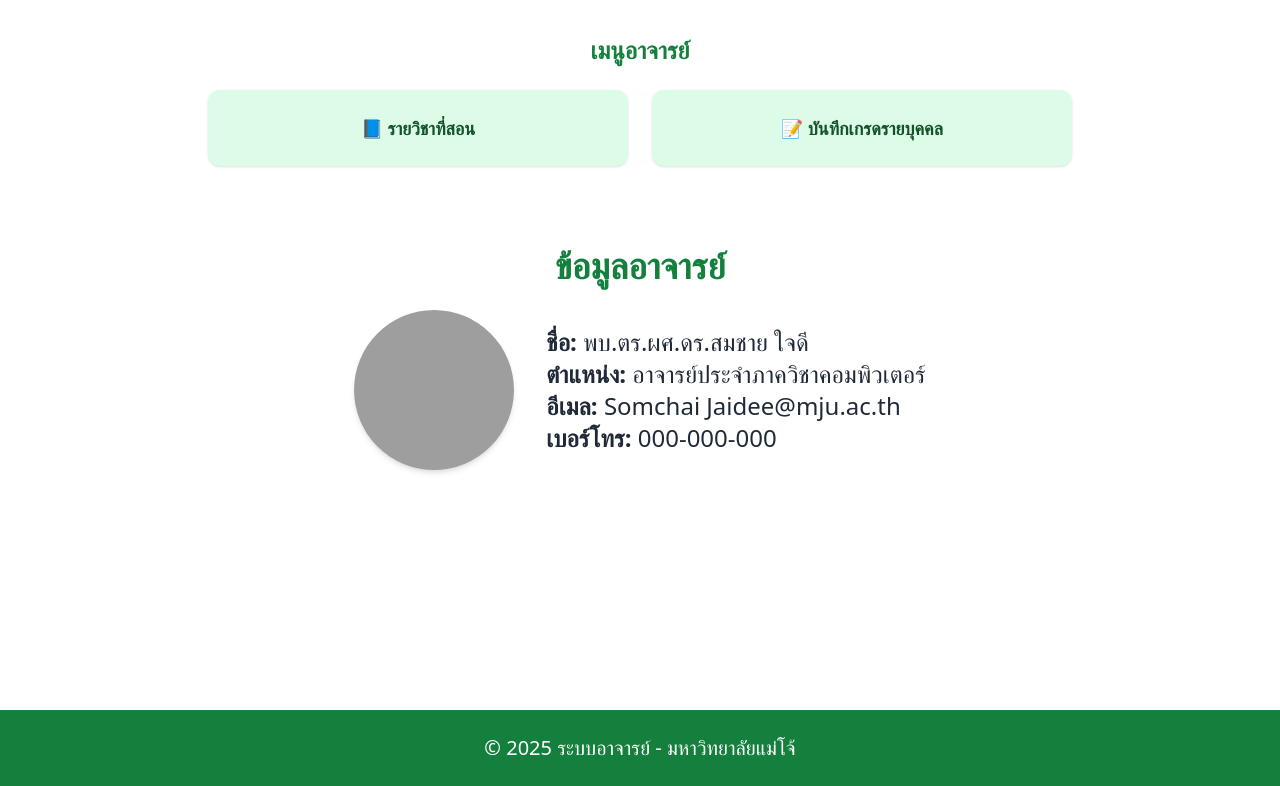
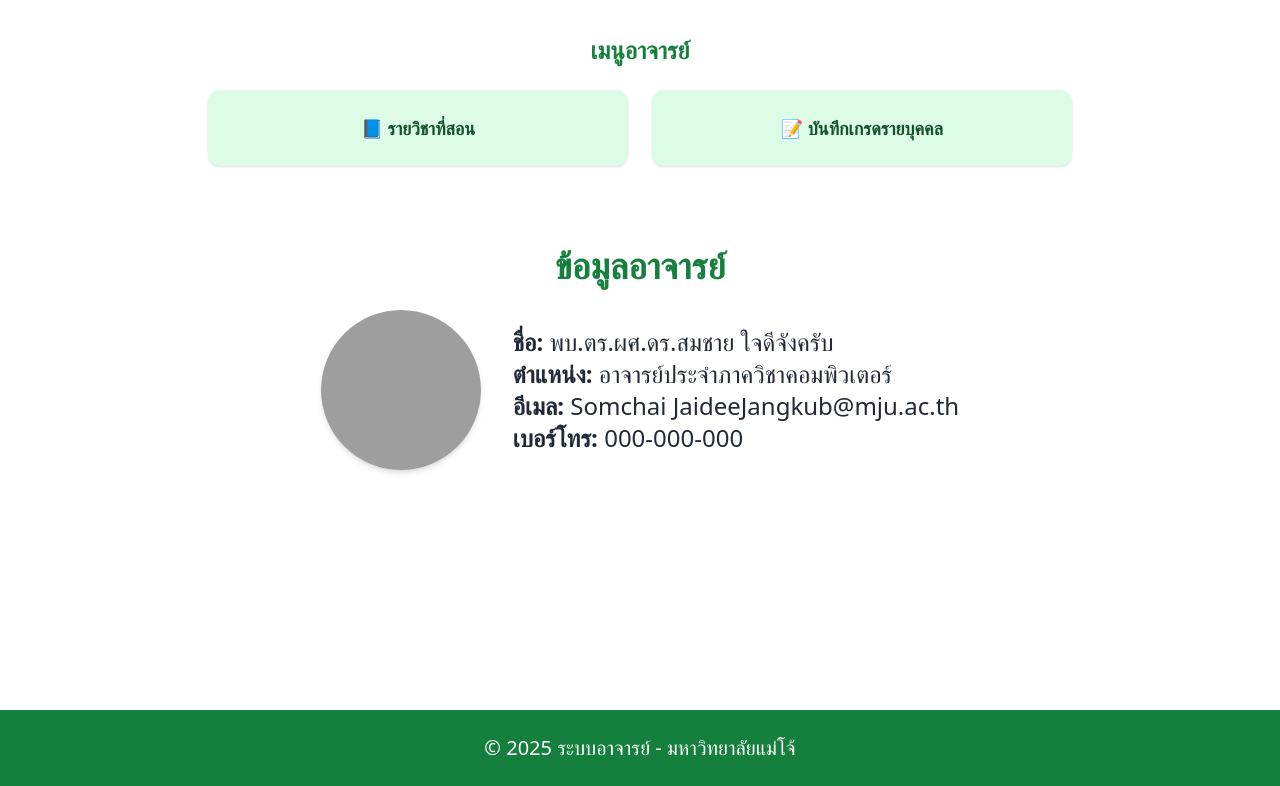
Before and after one commit to Fa1l3oy/Test, a plain HTML site: page afterlogin.html in a window 1280 px wide. Shown: the part 78-864 px from the top of the page. Drawn offline with nearby package versions, Linux system fonts and the light colour scheme; grey boxes are pictures that could not be loaded.

Commit message:
Prototype-One

```diff
--- a/afterlogin.html
+++ b/afterlogin.html
@@ -52,9 +52,9 @@
 
       <!-- ข้อมูลอาจารย์ -->
       <div class="text-left ml-8 text-2xl"> <!-- ขยายตัวหนังสือเป็น text-2xl และเพิ่ม margin ซ้าย -->
-        <p><span class="font-semibold">ชื่อ:</span> พบ.ตร.ผศ.ดร.สมชาย ใจดี</p>
+        <p><span class="font-semibold">ชื่อ:</span> พบ.ตร.ผศ.ดร.สมชาย ใจดีจังครับ</p>
         <p><span class="font-semibold">ตำแหน่ง:</span> อาจารย์ประจำภาควิชาคอมพิวเตอร์</p>
-        <p><span class="font-semibold">อีเมล:</span> Somchai Jaidee@mju.ac.th</p>
+        <p><span class="font-semibold">อีเมล:</span> Somchai JaideeJangkub@mju.ac.th</p>
         <p><span class="font-semibold">เบอร์โทร:</span> 000-000-000</p>
       </div>
     </div>
```
Also changed, not shown: index.html (+1 -1 lines).
